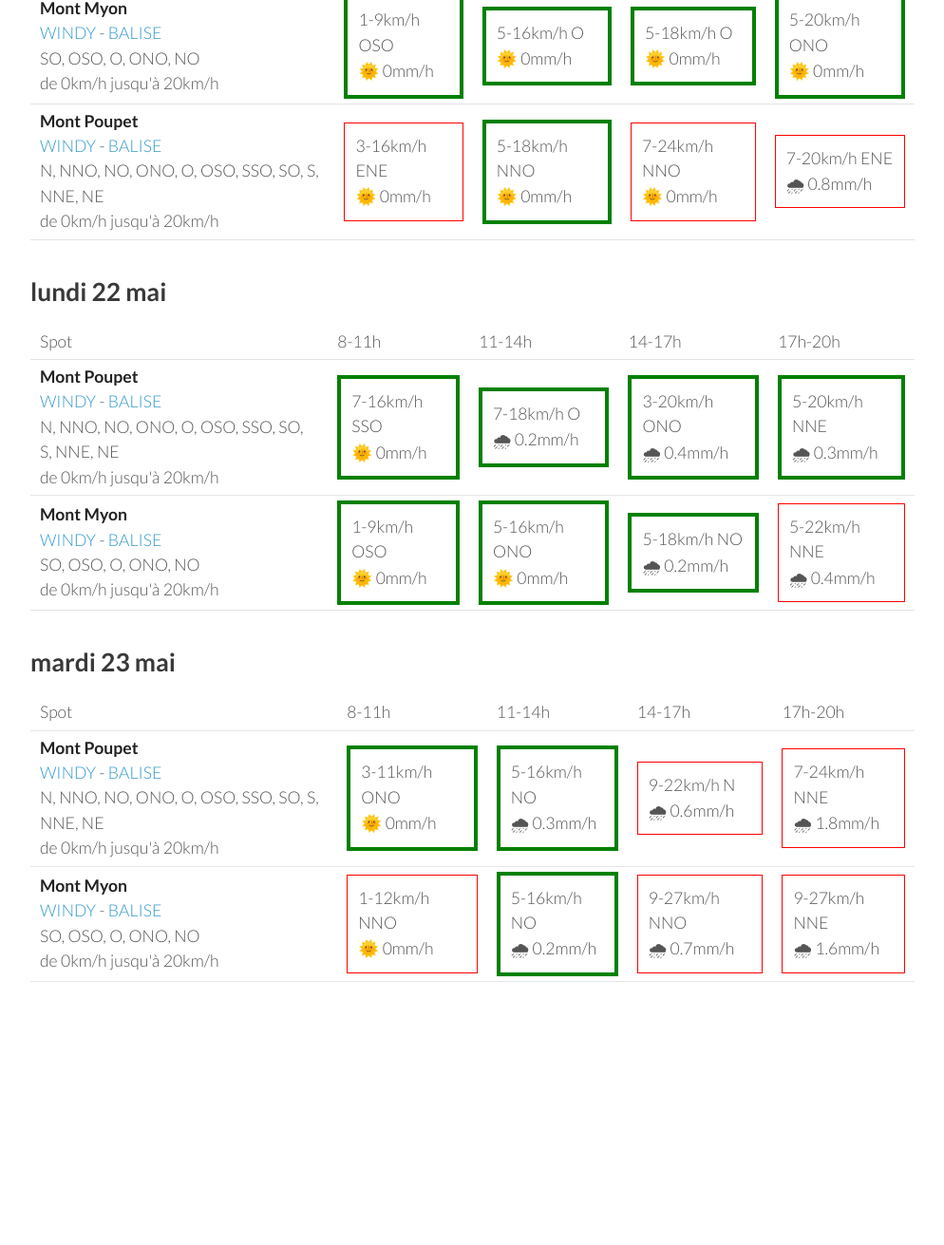
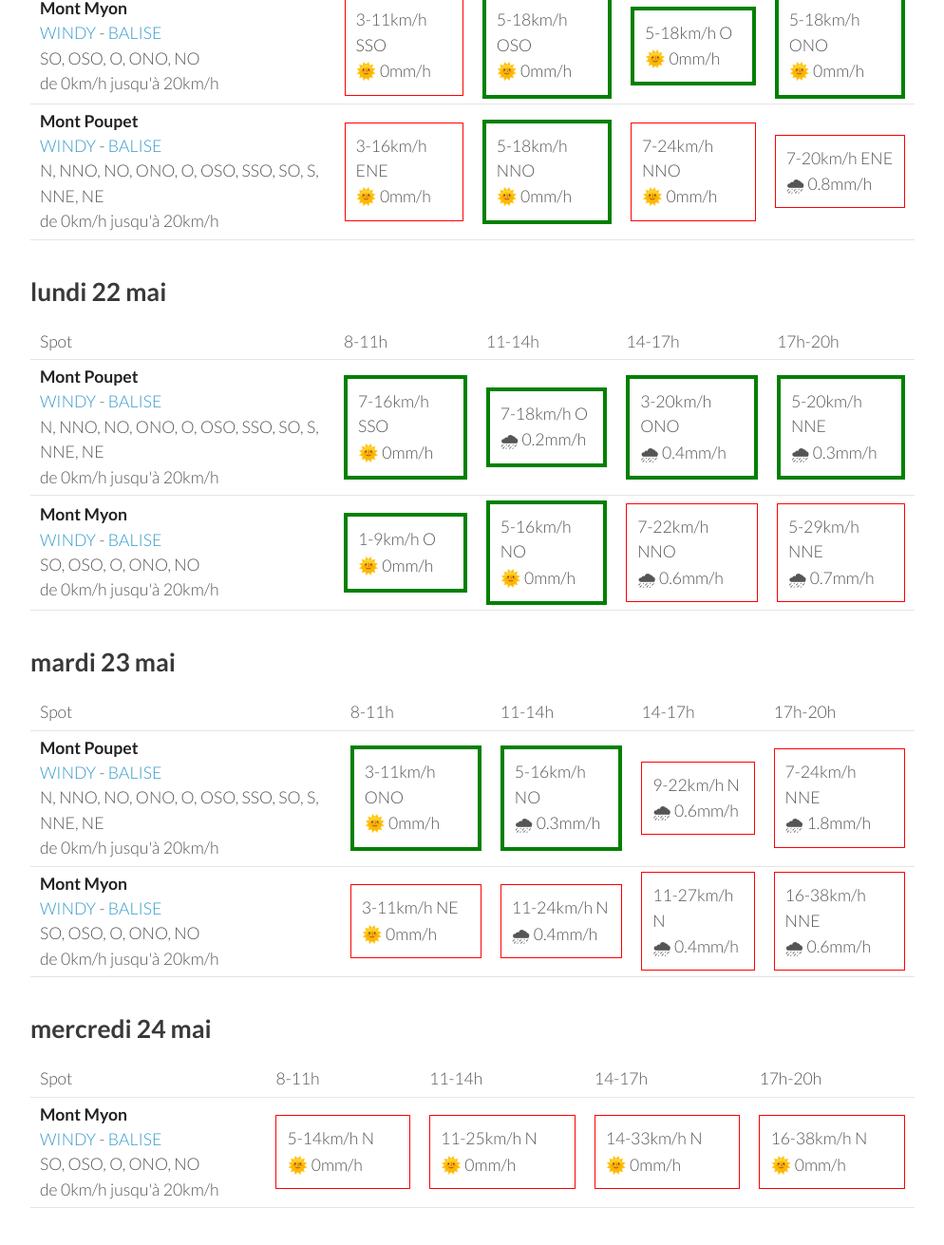
Before and after one commit to parapente-dans-le-nord/parapente-dans-le-nord.github.io, a Jekyll site: the page built from jura.markdown, in a window 1280 px wide and 1400 px high, scrolled down 1155 px. Shown: the top 1311 px of the window at 95% size, without its empty margins (26-1020 px from the left). Built offline with Jekyll 4.4.1, drawn with Linux system fonts in a browser that asks for light colours; before the commit the page ends 2317 px from its top, so only the background shows below that; some of the changed text lies outside the part shown.

Commit message:
update index.markdown

```diff
--- a/jura.markdown
+++ b/jura.markdown
@@ -96,10 +96,10 @@ page mise à jour le vendredi 19 mai 06:20
 <tr>
         <td><strong>Mont Myon</strong><br><a href="https://windy.com/46.331/5.397?45.898,5.394,8,m:eWoagj8">WINDY</a> - <span class=""><a href="http://www.balisemeteo.com/balise.php?idBalise=70">BALISE</a> </span><br> <span class="vent-favorable">SO, OSO, O, ONO, NO</span><br><span class="force-vent">de 0km/h jusqu'à 20km/h</span> </td>
 
-            <td><div class="flyable"><p>1-9km/h OSO</p><p>🌞 0mm/h</p></div></td>
-            <td><div class="flyable"><p>5-16km/h O</p><p>🌞 0mm/h</p></div></td>
+            <td><div class="not-flyable"><p>3-11km/h SSO</p><p>🌞 0mm/h</p></div></td>
+            <td><div class="flyable"><p>5-18km/h OSO</p><p>🌞 0mm/h</p></div></td>
             <td><div class="flyable"><p>5-18km/h O</p><p>🌞 0mm/h</p></div></td>
-            <td><div class="flyable"><p>5-20km/h ONO</p><p>🌞 0mm/h</p></div></td>
+            <td><div class="flyable"><p>5-18km/h ONO</p><p>🌞 0mm/h</p></div></td>
 
 
     </tr>
@@ -142,10 +142,10 @@ page mise à jour le vendredi 19 mai 06:20
 <tr>
         <td><strong>Mont Myon</strong><br><a href="https://windy.com/46.331/5.397?45.898,5.394,8,m:eWoagj8">WINDY</a> - <span class=""><a href="http://www.balisemeteo.com/balise.php?idBalise=70">BALISE</a> </span><br> <span class="vent-favorable">SO, OSO, O, ONO, NO</span><br><span class="force-vent">de 0km/h jusqu'à 20km/h</span> </td>
 
-            <td><div class="flyable"><p>1-9km/h OSO</p><p>🌞 0mm/h</p></div></td>
-            <td><div class="flyable"><p>5-16km/h ONO</p><p>🌞 0mm/h</p></div></td>
-            <td><div class="flyable"><p>5-18km/h NO</p><p>🌧 0.2mm/h</p></div></td>
-            <td><div class="not-flyable"><p>5-22km/h NNE</p><p>🌧 0.4mm/h</p></div></td>
+            <td><div class="flyable"><p>1-9km/h O</p><p>🌞 0mm/h</p></div></td>
+            <td><div class="flyable"><p>5-16km/h NO</p><p>🌞 0mm/h</p></div></td>
+            <td><div class="not-flyable"><p>7-22km/h NNO</p><p>🌧 0.6mm/h</p></div></td>
+            <td><div class="not-flyable"><p>5-29km/h NNE</p><p>🌧 0.7mm/h</p></div></td>
 
 
     </tr>
@@ -178,10 +178,10 @@ page mise à jour le vendredi 19 mai 06:20
 <tr>
         <td><strong>Mont Myon</strong><br><a href="https://windy.com/46.331/5.397?45.898,5.394,8,m:eWoagj8">WINDY</a> - <span class=""><a href="http://www.balisemeteo.com/balise.php?idBalise=70">BALISE</a> </span><br> <span class="vent-favorable">SO, OSO, O, ONO, NO</span><br><span class="force-vent">de 0km/h jusqu'à 20km/h</span> </td>
 
-            <td><div class="not-flyable"><p>1-12km/h NNO</p><p>🌞 0mm/h</p></div></td>
-            <td><div class="flyable"><p>5-16km/h NO</p><p>🌧 0.2mm/h</p></div></td>
-            <td><div class="not-flyable"><p>9-27km/h NNO</p><p>🌧 0.7mm/h</p></div></td>
-            <td><div class="not-flyable"><p>9-27km/h NNE</p><p>🌧 1.6mm/h</p></div></td>
+            <td><div class="not-flyable"><p>3-11km/h NE</p><p>🌞 0mm/h</p></div></td>
+            <td><div class="not-flyable"><p>11-24km/h N</p><p>🌧 0.4mm/h</p></div></td>
+            <td><div class="not-flyable"><p>11-27km/h N</p><p>🌧 0.4mm/h</p></div></td>
+            <td><div class="not-flyable"><p>16-38km/h NNE</p><p>🌧 0.6mm/h</p></div></td>
 
 
     </tr>
@@ -189,3 +189,29 @@ page mise à jour le vendredi 19 mai 06:20
 </tbody>
 </table>
 {:/}
+## mercredi 24 mai
+
+{::nomarkdown}
+<table>
+  <tbody>
+    <tr>
+      <td>Spot</td>
+      <td>8-11h</td>
+      <td>11-14h</td>
+      <td>14-17h</td>
+      <td>17h-20h</td>
+    </tr>
+<tr>
+        <td><strong>Mont Myon</strong><br><a href="https://windy.com/46.331/5.397?45.898,5.394,8,m:eWoagj8">WINDY</a> - <span class=""><a href="http://www.balisemeteo.com/balise.php?idBalise=70">BALISE</a> </span><br> <span class="vent-favorable">SO, OSO, O, ONO, NO</span><br><span class="force-vent">de 0km/h jusqu'à 20km/h</span> </td>
+
+            <td><div class="not-flyable"><p>5-14km/h N</p><p>🌞 0mm/h</p></div></td>
+            <td><div class="not-flyable"><p>11-25km/h N</p><p>🌞 0mm/h</p></div></td>
+            <td><div class="not-flyable"><p>14-33km/h N</p><p>🌞 0mm/h</p></div></td>
+            <td><div class="not-flyable"><p>16-38km/h N</p><p>🌞 0mm/h</p></div></td>
+
+
+    </tr>
+
+</tbody>
+</table>
+{:/}
```
Also changed, not shown: other parts of jura.markdown (+1 -1 lines).
